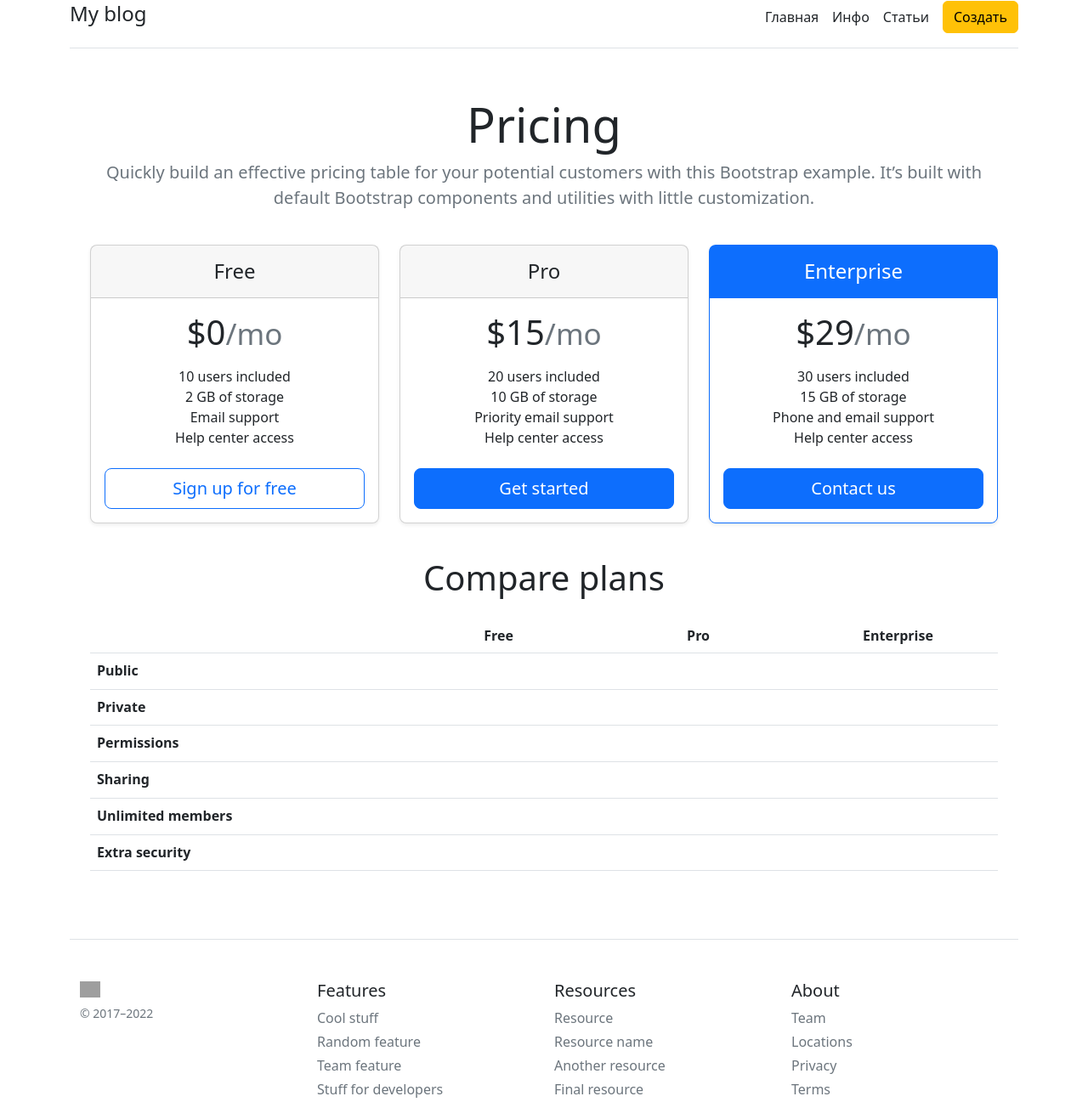
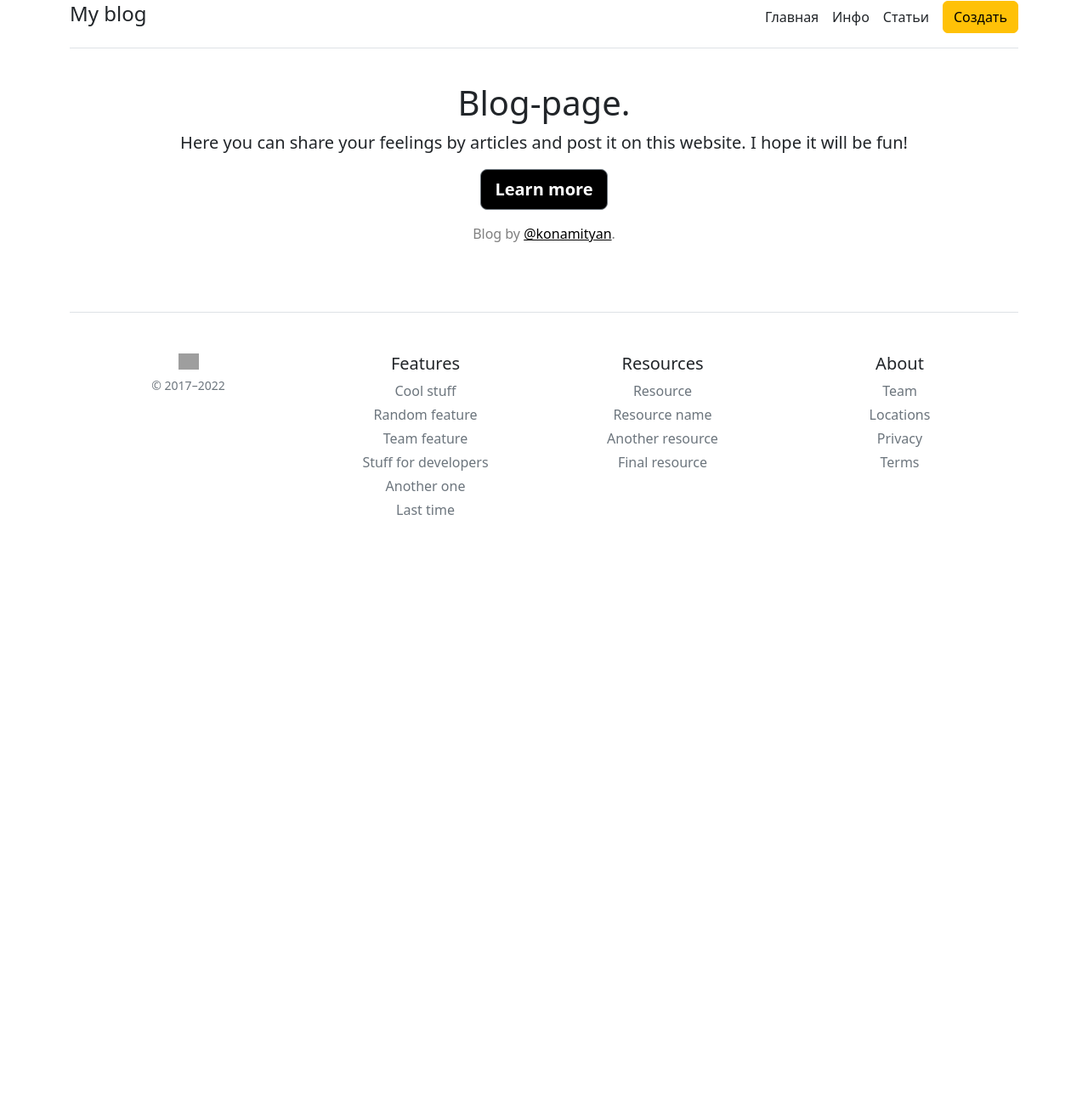
Before and after one commit to konamichi/Flask-blog, a Flask app: page / in a window 1280 px wide. Shown: the top 1297 px of the page at 85% size. After the commit the page ends 606 px from the top, so only its background shows below. Run offline with Flask 2, Linux system fonts and the light colour scheme; lists and menus that the app fills with data are empty; grey boxes are pictures that could not be loaded.

Commit message:
fix: change main page style and description

```diff
--- a/templates/index.html
+++ b/templates/index.html
@@ -6,124 +6,26 @@
 
 {% block body %}
 <div class="container">
-<div class="container py-3">
-  <header>
-    <div class="pricing-header p-3 pb-md-4 mx-auto text-center">
-      <h1 class="display-4 fw-normal">Pricing</h1>
-      <p class="fs-5 text-muted">Quickly build an effective pricing table for your potential customers with this Bootstrap example. It’s built with default Bootstrap components and utilities with little customization.</p>
-    </div>
-  </header>
+<body class="d-flex h-100 text-center text-bg-white">
 
-  <main>
-    <div class="row row-cols-1 row-cols-md-3 mb-3 text-center">
-      <div class="col">
-        <div class="card mb-4 rounded-3 shadow-sm">
-          <div class="card-header py-3">
-            <h4 class="my-0 fw-normal">Free</h4>
-          </div>
-          <div class="card-body">
-            <h1 class="card-title pricing-card-title">$0<small class="text-muted fw-light">/mo</small></h1>
-            <ul class="list-unstyled mt-3 mb-4">
-              <li>10 users included</li>
-              <li>2 GB of storage</li>
-              <li>Email support</li>
-              <li>Help center access</li>
-            </ul>
-            <button type="button" class="w-100 btn btn-lg btn-outline-primary">Sign up for free</button>
-          </div>
-        </div>
-      </div>
-      <div class="col">
-        <div class="card mb-4 rounded-3 shadow-sm">
-          <div class="card-header py-3">
-            <h4 class="my-0 fw-normal">Pro</h4>
-          </div>
-          <div class="card-body">
-            <h1 class="card-title pricing-card-title">$15<small class="text-muted fw-light">/mo</small></h1>
-            <ul class="list-unstyled mt-3 mb-4">
-              <li>20 users included</li>
-              <li>10 GB of storage</li>
-              <li>Priority email support</li>
-              <li>Help center access</li>
-            </ul>
-            <button type="button" class="w-100 btn btn-lg btn-primary">Get started</button>
-          </div>
-        </div>
-      </div>
-      <div class="col">
-        <div class="card mb-4 rounded-3 shadow-sm border-primary">
-          <div class="card-header py-3 text-bg-primary border-primary">
-            <h4 class="my-0 fw-normal">Enterprise</h4>
-          </div>
-          <div class="card-body">
-            <h1 class="card-title pricing-card-title">$29<small class="text-muted fw-light">/mo</small></h1>
-            <ul class="list-unstyled mt-3 mb-4">
-              <li>30 users included</li>
-              <li>15 GB of storage</li>
-              <li>Phone and email support</li>
-              <li>Help center access</li>
-            </ul>
-            <button type="button" class="w-100 btn btn-lg btn-primary">Contact us</button>
-          </div>
-        </div>
-      </div>
-    </div>
+<div class="cover-container d-flex w-100 h-100 p-3 mx-auto flex-column">
+  <main class="px-3">
+    <h1>Blog-page.</h1>
+    <p class="lead">Here you can share your feelings by articles and post it on this website. I hope it will be fun!</p>
+    <p class="lead">
+      <a href="#" class="btn btn-lg btn-secondary fw-bold border-black bg-black">Learn more</a>
+    </p>
+  </main>
 
-    <h2 class="display-6 text-center mb-4">Compare plans</h2>
+  <footer class="mt-auto text-black-50">
+    <p>Blog</a> by <a href="https://vk.com/konamityan" class="text-black">@konamityan</a>.</p>
+  </footer>
+</div>
 
-    <div class="table-responsive">
-      <table class="table text-center">
-        <thead>
-          <tr>
-            <th style="width: 34%;"></th>
-            <th style="width: 22%;">Free</th>
-            <th style="width: 22%;">Pro</th>
-            <th style="width: 22%;">Enterprise</th>
-          </tr>
-        </thead>
-        <tbody>
-          <tr>
-            <th scope="row" class="text-start">Public</th>
-            <td><svg class="bi" width="24" height="24"><use xlink:href="#check"></use></svg></td>
-            <td><svg class="bi" width="24" height="24"><use xlink:href="#check"></use></svg></td>
-            <td><svg class="bi" width="24" height="24"><use xlink:href="#check"></use></svg></td>
-          </tr>
-          <tr>
-            <th scope="row" class="text-start">Private</th>
-            <td></td>
-            <td><svg class="bi" width="24" height="24"><use xlink:href="#check"></use></svg></td>
-            <td><svg class="bi" width="24" height="24"><use xlink:href="#check"></use></svg></td>
-          </tr>
-        </tbody>
 
-        <tbody>
-          <tr>
-            <th scope="row" class="text-start">Permissions</th>
-            <td><svg class="bi" width="24" height="24"><use xlink:href="#check"></use></svg></td>
-            <td><svg class="bi" width="24" height="24"><use xlink:href="#check"></use></svg></td>
-            <td><svg class="bi" width="24" height="24"><use xlink:href="#check"></use></svg></td>
-          </tr>
-          <tr>
-            <th scope="row" class="text-start">Sharing</th>
-            <td></td>
-            <td><svg class="bi" width="24" height="24"><use xlink:href="#check"></use></svg></td>
-            <td><svg class="bi" width="24" height="24"><use xlink:href="#check"></use></svg></td>
-          </tr>
-          <tr>
-            <th scope="row" class="text-start">Unlimited members</th>
-            <td></td>
-            <td><svg class="bi" width="24" height="24"><use xlink:href="#check"></use></svg></td>
-            <td><svg class="bi" width="24" height="24"><use xlink:href="#check"></use></svg></td>
-          </tr>
-          <tr>
-            <th scope="row" class="text-start">Extra security</th>
-            <td></td>
-            <td></td>
-            <td><svg class="bi" width="24" height="24"><use xlink:href="#check"></use></svg></td>
-          </tr>
-        </tbody>
-      </table>
-    </div>
-  </main>
-</div></div>
+
+
+
+</body>
+</div>
 {% endblock %}
```
